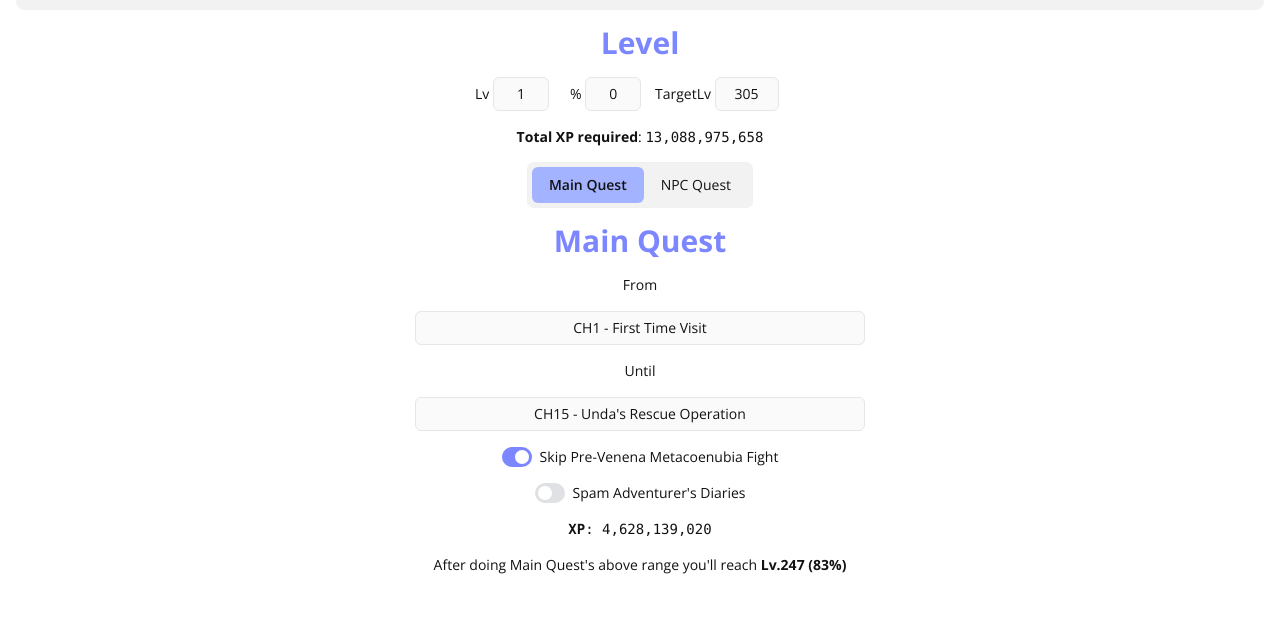
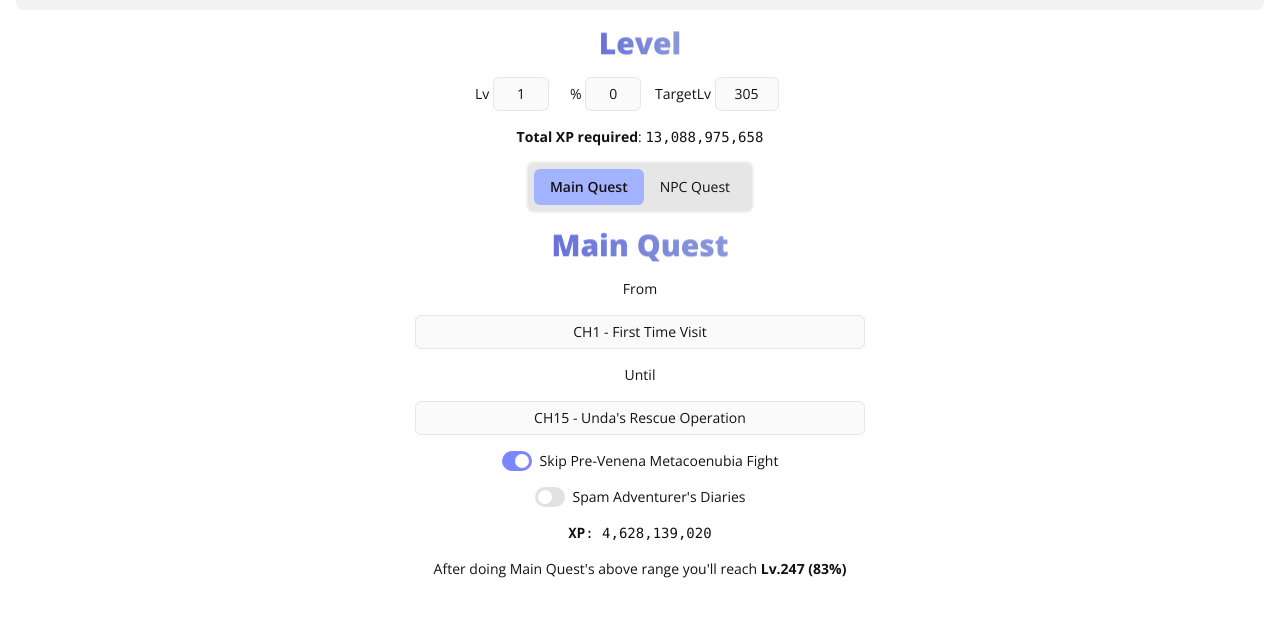
Before and after one commit to sefaron/potumdb-xp, a website built with Vite: page index.html in a window 1280 px wide. Shown: the part 55-672 px from the top of the page. Built offline with nearby package versions, Linux system fonts and the light colour scheme.

Commit message:
style : change h1 to gradient and bolder and some other small tweaks

```diff
--- a/style.css
+++ b/style.css
@@ -26,7 +26,7 @@ body {
 }
 
 h1 {
-  @apply text-xl lg:text-3xl font-bold text-indigo-400;
+  @apply text-2xl lg:text-3xl font-extrabold text-shadow-2xs text-transparent bg-gradient-to-r from-indigo-400 to-indigo-300 bg-clip-text;
 }
 
 input {
@@ -50,13 +50,13 @@ select:focus {
 }
 
 .radio-input {
-  @apply bg-dark-bg/5 dark:bg-light-bg/10 backdrop-blur-sm;
+  @apply bg-dark-bg/10 dark:bg-light-bg/10 backdrop-blur-md;
   position: relative;
   display: flex;
   flex-wrap: wrap;
   border-radius: 6px;
-  box-shadow: 0 0 0px 1px rgba(0, 0, 0, 0.06);
-  padding: 4px;
+  box-shadow: 0 0 0px 2px rgba(0, 0, 0, 0.06);
+  padding: 6px;
   width: 14rem;
   font-size: 14px;
 }
```
